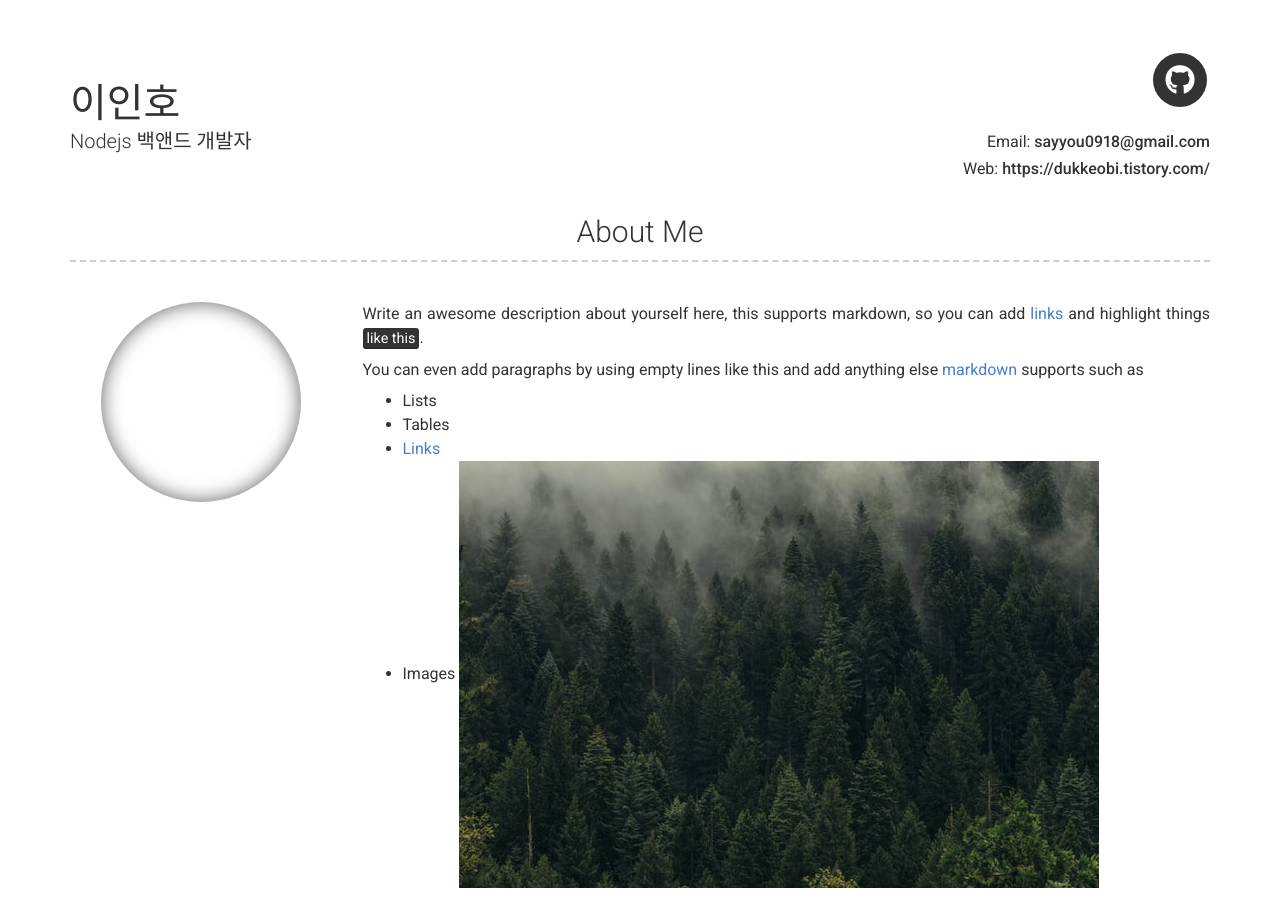
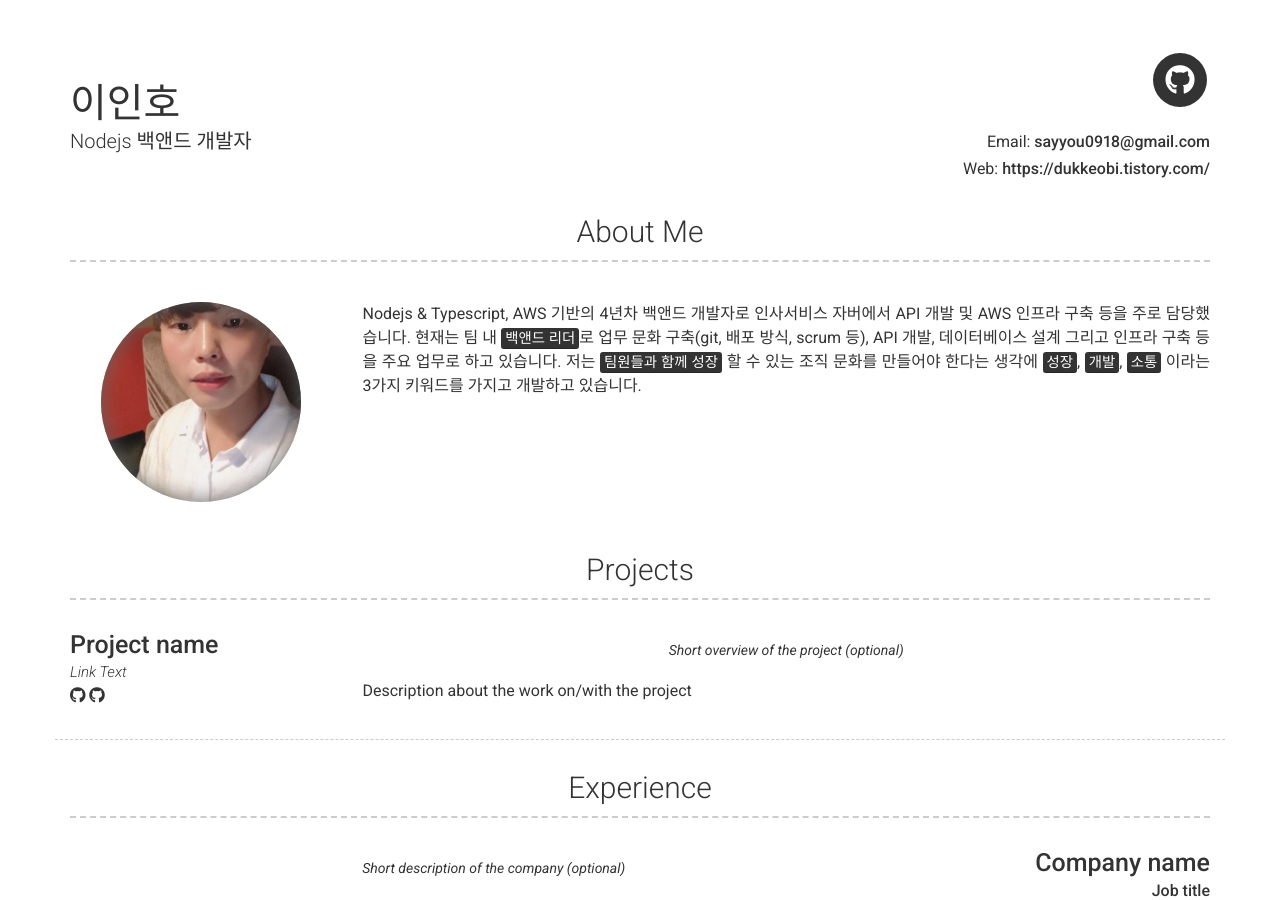
Before and after one commit to mystyle2006/mystyle2006.github.io, a Jekyll site: the page built from index.md, in a window 1280 px wide and 900 px high. Built offline with Jekyll 4.4.1, drawn with Linux system fonts in a browser that asks for light colours; nearby versions of some CDN libraries.

Commit message:
Updating About Me

```diff
--- a/_config.yml
+++ b/_config.yml
@@ -29,15 +29,12 @@ github_username: mystyle2006
 
 # About Section
 # about_title: About Me (Use this to override about section title)
-about_profile_image: Directory of profile image (eg. images/profile.jpg)
+about_profile_image: images/me.jpeg
 about_content: | # this will include new lines to allow paragraphs
-  Write an awesome description about yourself here, this supports markdown, so you can add [links](http://foobar.com) and highlight things <mark>like this</mark>.
-
-  You can even add paragraphs by using empty lines like this and add anything else [markdown](https://www.markdownguide.org/getting-started#what-is-markdown) supports such as
-    - Lists
-    - Tables
-    - <a href="google.com">Links</a>
-    - Images ![alt text](/images/landscape-trees.jpg "Trees")
+  Nodejs & Typescript, AWS 기반의 4년차 백앤드 개발자로 인사서비스 자버에서 API 개발 및 AWS 인프라 구축 등을 주로 담당했습니다.
+  현재는 팀 내 <mark>백앤드 리더</mark>로 업무 문화 구축(git, 배포 방식, scrum 등), API 개발, 데이터베이스 설계 그리고 인프라 구축 등을 주요 업무로 하고 있습니다.
+  저는 <mark>팀원들과 함께 성장</mark> 할 수 있는 조직 문화를 만들어야 한다는 생각에 <mark>성장</mark>, <mark>개발</mark>, <mark>소통</mark> 이라는 3가지 키워드를 가지고
+  개발하고 있습니다.
 
 content:
   - title: Projects # Title for the section
```
Also changed, not shown: images/me.jpeg (added).
